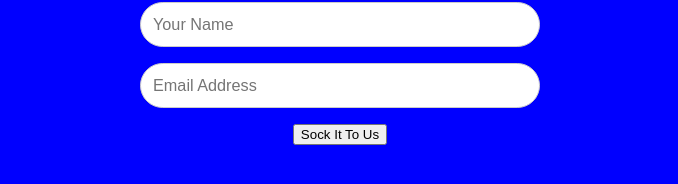
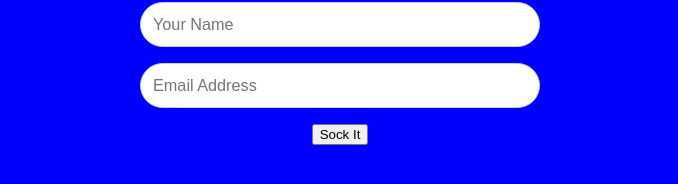
Before and after one commit to evazhang612/sokt-landing, a Jekyll site: the page built from index.md, in a window 1280 px wide. Shown: the part 516-700 px from the top of the page, without its empty margins (300-978 px from the left). Built offline with Jekyll 4.4.1, drawn with Linux system fonts in a browser that asks for light colours; nearby versions of some CDN libraries; library files that are not in the unit come from our copies; comment, search, counter and statistics services are not loaded.

Commit message:
Fix form bug

```diff
--- a/index.md
+++ b/index.md
@@ -15,7 +15,7 @@ Part of a new social network without ads, where users create2Earn.
 <form action="https://getform.io/f/96389641-994a-4df5-9214-495fe8dd4497" method="POST">
     <input type="text" name="name"  placeholder="Your Name">
     <input type="email" name="email" placeholder="Email Address">
-    <button type="submit">Sock It To Us</button>
+    <button type="submit">Sock It</button>
 </form>
 </div>
 
```
